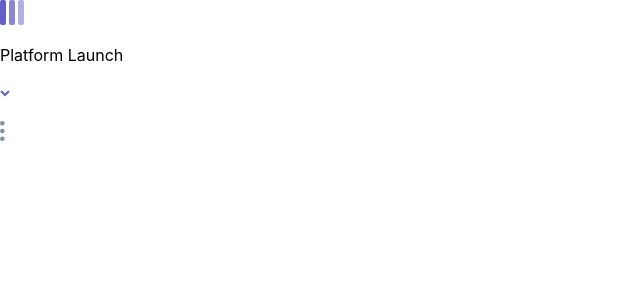
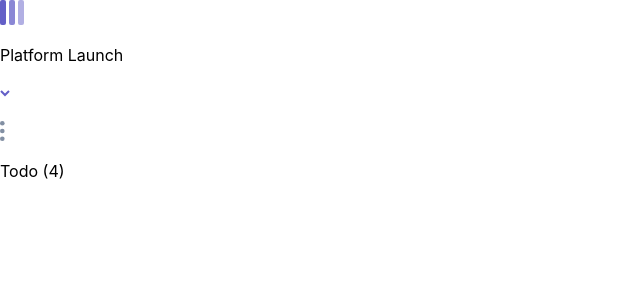
Before and after one commit to bnielsencodes/kanban-app, a React (Create React App) app: page / in a window 1280 px wide. Shown: the top 300 px of the page, without its empty margins (0-640 px from the left). Built offline with nearby package versions, Linux system fonts and the light colour scheme.

Commit message:
Create and import ColumnTitle component

```diff
--- a/src/components/Column.js
+++ b/src/components/Column.js
@@ -1,6 +1,9 @@
+import ColumnTitle from "./ColumnTitle";
+
 export default function Column() {
   return (
     <div className="column">
+      <ColumnTitle />
     </div>
   );
 }
--- /dev/null
+++ b/src/components/ColumnTitle.js
@@ -0,0 +1,10 @@
+export default function ColumnTitle() {
+  return (
+    <div className="column-title">
+      <div className="column-title--color-dot"></div>
+      <p>
+        Todo <span>(4)</span>
+      </p>
+    </div>
+  );
+}
```
